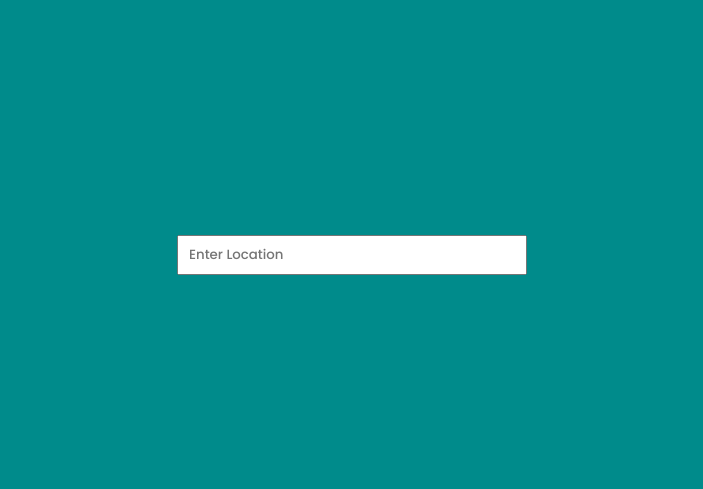
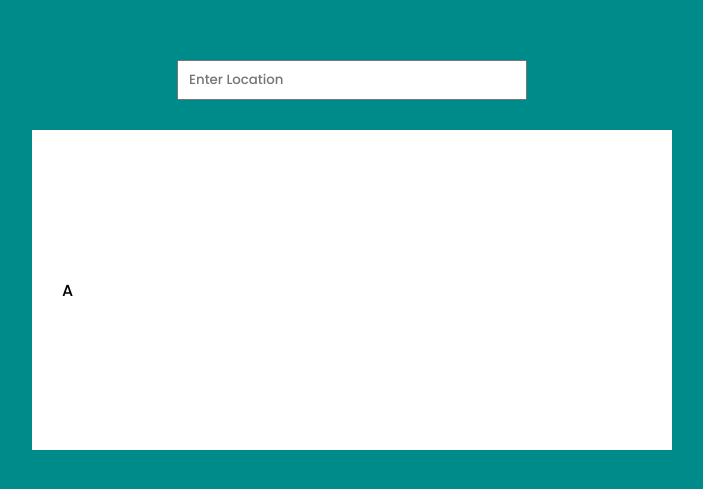
Before and after one commit to marcelooliveiramendes/weather-api, a React (Create React App) app: page / in a window 1280 px wide. Shown: the part 145-634 px from the top of the page, without its empty margins (288-991 px from the left). Built offline with nearby package versions, Linux system fonts and the light colour scheme.

Commit message:
Estilizando componentes

```diff
--- a/src/App.js
+++ b/src/App.js
@@ -39,7 +39,12 @@ function App() {
       />
 
 
+      {weather.length === 0 &&(
+        <div className='infoContent'>
+          A
 
+        </div>
+      )}
       {weather.length !== 0 &&(
         <div className='infoContent'>
           <CityInfo city={weather.name}/>
```
